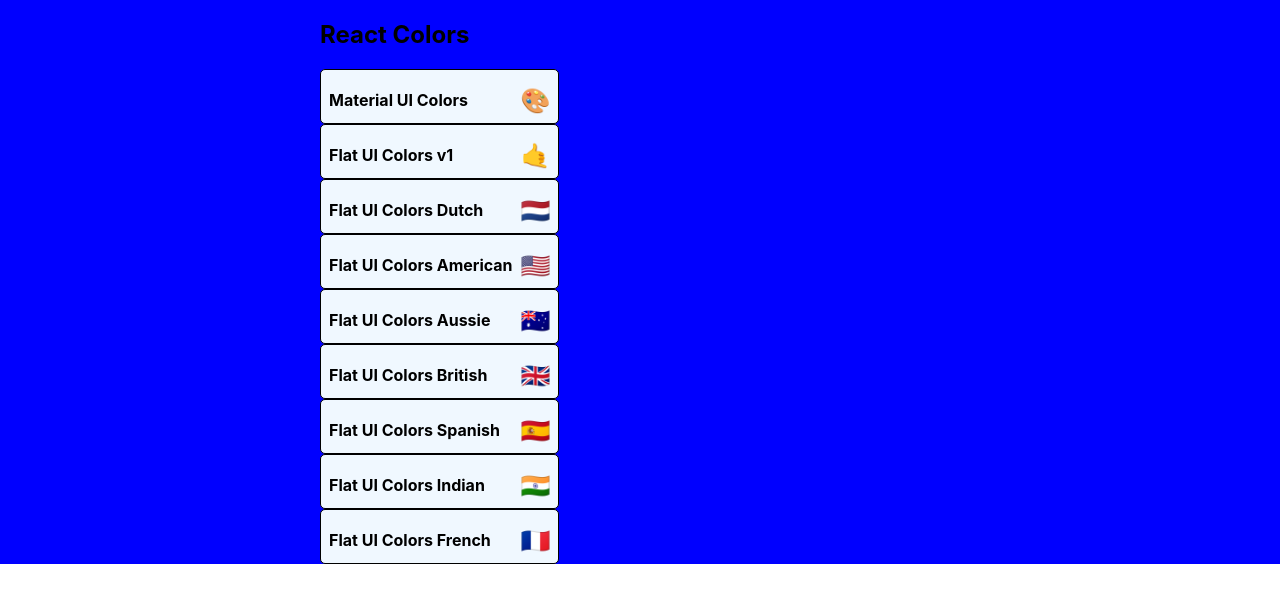
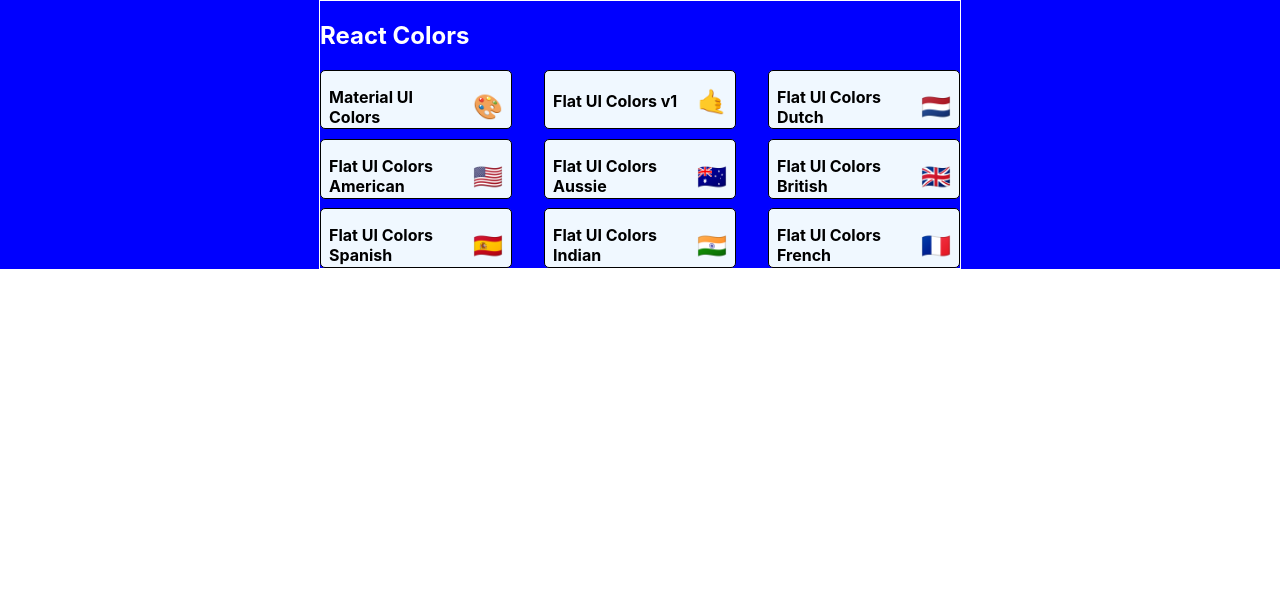
Before and after one commit to Dimisz/color-app, a React (Create React App) app: page / in a window 1280 px wide. Shown: the top 602 px of the page. Built offline with nearby package versions, Linux system fonts and the light colour scheme.

Commit message:
Started styling palette list

```diff
--- a/src/components/PaletteList/PaletteList.module.css
+++ b/src/components/PaletteList/PaletteList.module.css
@@ -11,12 +11,20 @@
   align-items: flex-start;
   flex-direction: column;
   flex-wrap: wrap;
+  border: 1px solid white;
 }
 
 .nav {
-
+  display: flex;
+  width: 100%;
+  justify-content: space-between;
+  color: white;
 }
 
 .palettes {
-
+  box-sizing: border-box;
+  width: 100%;
+  display: grid;
+  grid-template-columns: repeat(3, 30%);
+  grid-gap: 5%;
 }
```
